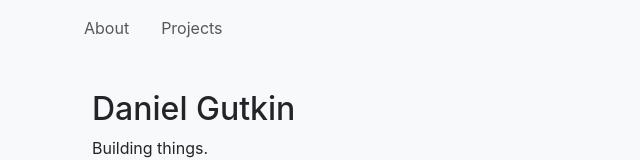
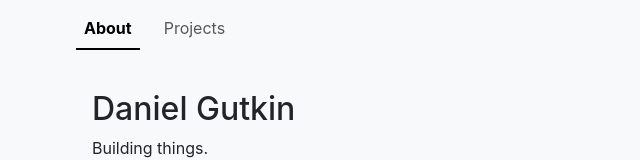
Before and after one commit to dgutkin/personal-website, a React (Create React App) app: page / in a window 1280 px wide. Shown: the top 160 px of the page, without its empty margins (0-640 px from the left). Built offline with nearby package versions, Linux system fonts and the light colour scheme.

Commit message:
Add responsive navbar selection

```diff
--- a/src/App.js
+++ b/src/App.js
@@ -9,10 +9,10 @@ import './styles/App.css';
 function App() {
   return (
     <div className="App">
-      <NavBar/>
       <BrowserRouter>
+        <NavBar/>
         <Routes>
-          <Route path="/" element={<About/>}/>
+          <Route exact path="/" element={<About/>}/>
           <Route path="/projects" element={<Projects/>}/>
         </Routes>
       </BrowserRouter>
--- a/src/components/NavBar.js
+++ b/src/components/NavBar.js
@@ -1,21 +1,31 @@
+import {useState} from 'react';
+
 import Container from 'react-bootstrap/Container';
 import Nav from 'react-bootstrap/Nav';
 import Navbar from 'react-bootstrap/Navbar';
-import scroller from 'react-scroll';
+import NavItem from 'react-bootstrap/NavItem';
+import {Link} from 'react-router-dom';
+
 
 import '../styles/NavBar.css';
 
 function NavBar() {
 
+    const [key, setKey] = useState(window.location.pathname === "/" ? "about" : "projects");
+
+    const handleSelect = (key) => {
+        setKey(key);
+    };
+
     return (
         <Navbar expand="lg" className="bg-body-tertiary" sticky="top">
             <Container fluid className="navbar-container">
                 <Navbar.Brand href="/"></Navbar.Brand>
-                <Navbar.Toggle aria-controls="basic-navbar-nav" />
+                <Navbar.Toggle aria-controls="basic-navbar-nav"/>
                 <Navbar.Collapse id="basic-navbar-nav">
-                    <Nav className="me-auto" variant="underline">
-                        <Nav.Link href="/">About</Nav.Link>
-                        <Nav.Link href="/projects">Projects</Nav.Link>
+                    <Nav className="me-auto" variant="underline" activeKey={key}>
+                        <NavItem><Nav.Link as={Link} eventKey="about" to="/" onClick={() => handleSelect("about")}>About</Nav.Link></NavItem>
+                        <NavItem><Nav.Link as={Link} eventKey="projects" to="/projects" onClick={() => handleSelect("projects")}>Projects</Nav.Link></NavItem>
                     </Nav>
                 </Navbar.Collapse>
             </Container>
```
